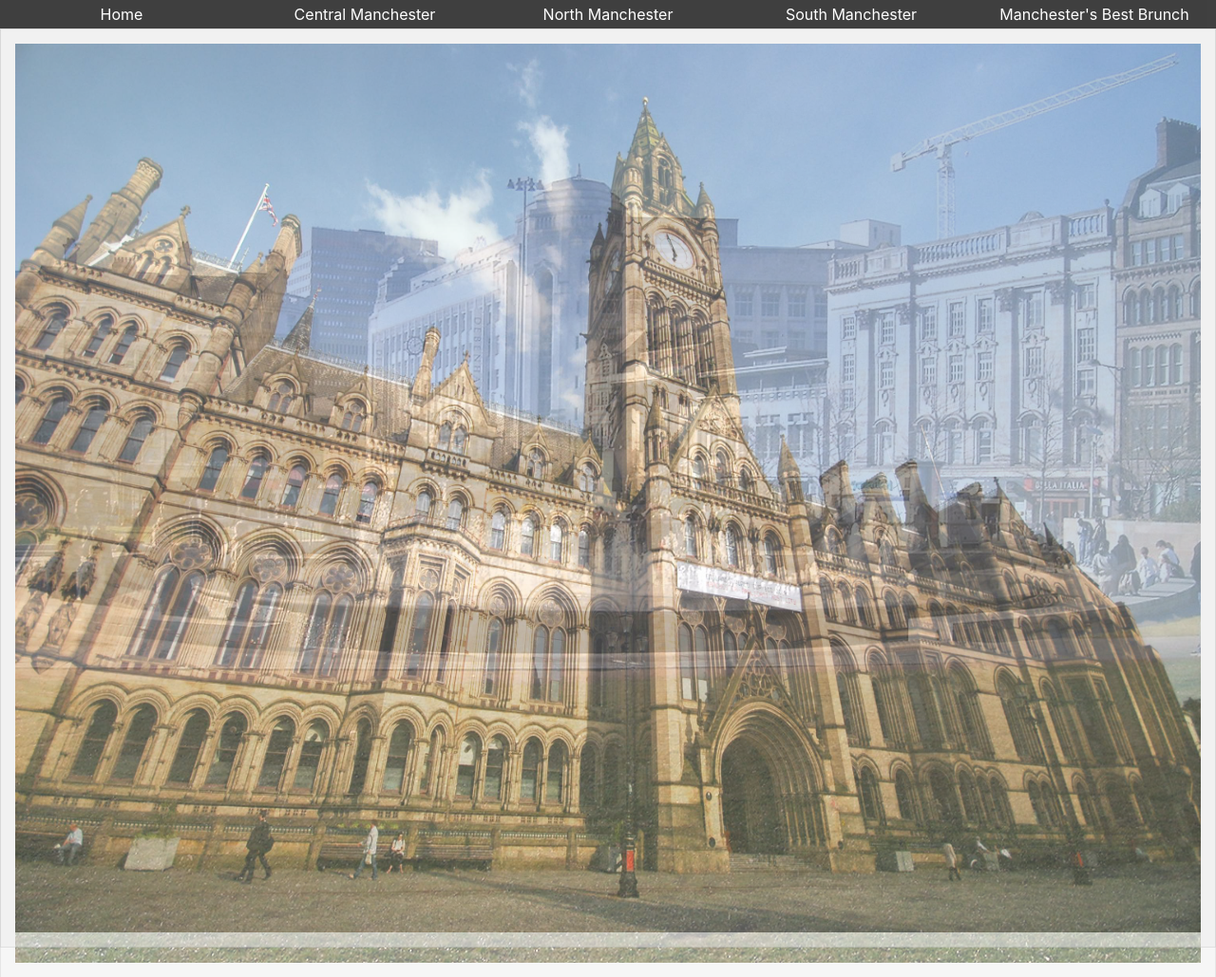
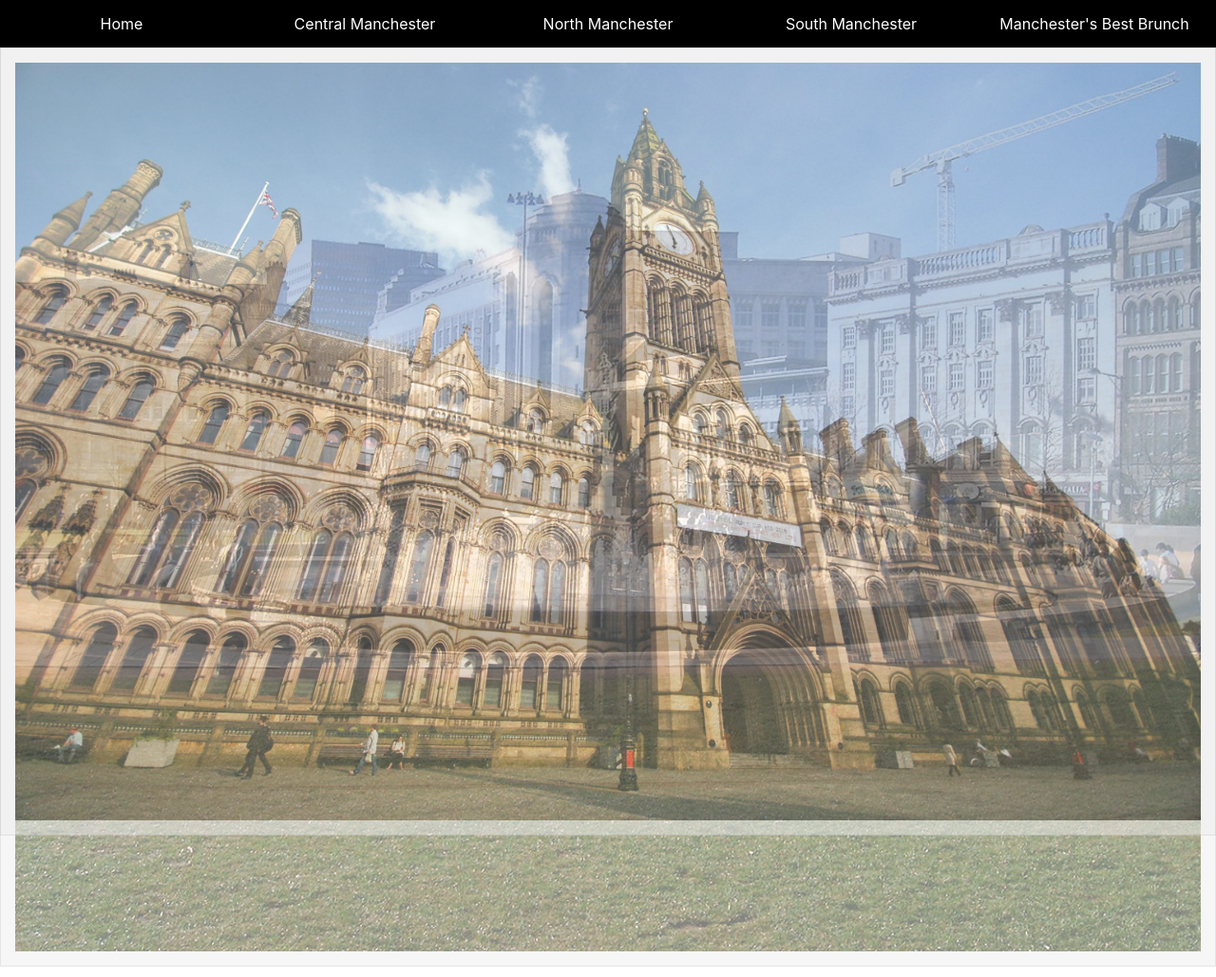
Before and after one commit to wehatesmashedavo/wehatesmashedavo.github.io, a plain HTML site: page index.html in a window 1280 px wide. Shown: the top 1029 px of the page at 95% size. Drawn offline with nearby package versions, Linux system fonts and the light colour scheme.

Commit message:
fixed slideshow resizing

```diff
--- a/style.css
+++ b/style.css
@@ -15,7 +15,6 @@ p {
 #Navigationbar {
     text-align: center;
     background-color: black;
-    opacity: 0.75;
 }
 
 .box {
@@ -28,7 +27,7 @@ p {
   position: relative;
   top: 50%;
   transform: translateY(-50%);
-
+  padding: 10px;
   border-style: solid;
 
 }
@@ -41,6 +40,7 @@ p {
     margin:  0;
     max-width: 100%;
     min-width: 100%;
+    height:1000px;
 }
 
 .SlideContainer img {
@@ -51,7 +51,6 @@ p {
     left: 0;
     max-width: 100%;
     min-width: 100%;
-    height: 1000px;
     display: cover;
 
 
```
